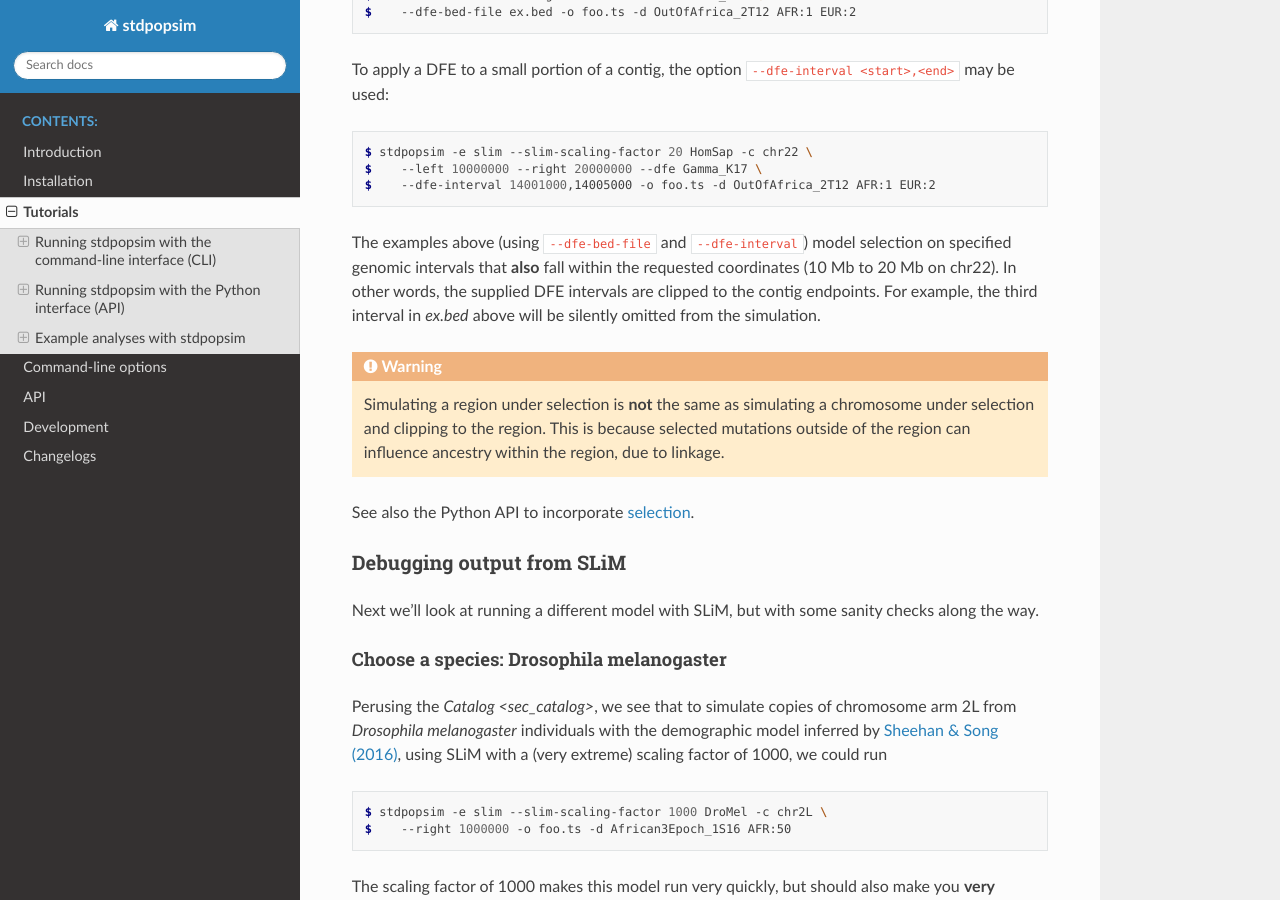
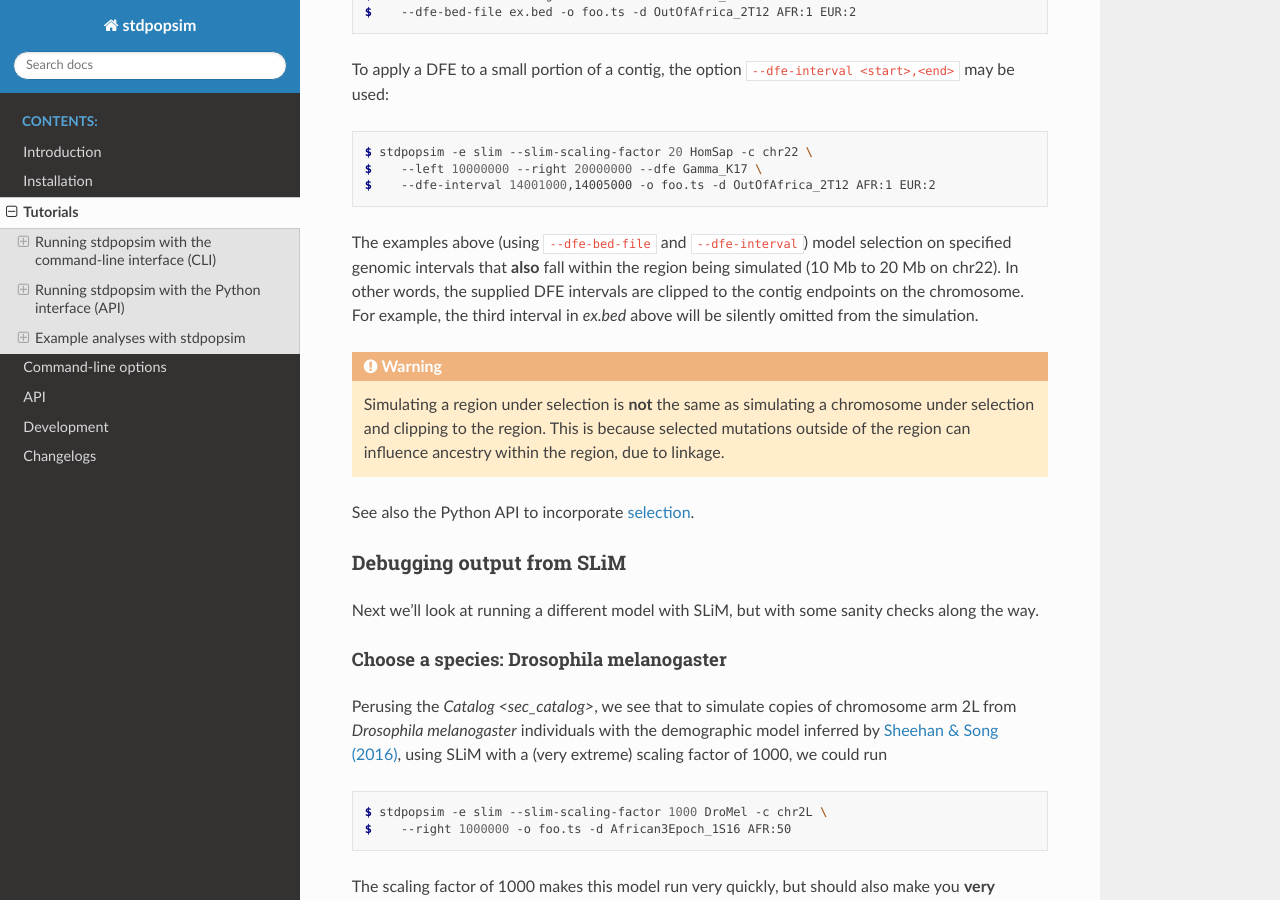
Before and after one commit to popsim-consortium/stdpopsim, a Sphinx documentation site: the page built from docs/tutorial.rst, in a window 1280 px wide and 900 px high, scrolled down 6142 px. Built offline with Sphinx 7.4.7 and the Read the Docs theme 2.0.0, drawn with Linux system fonts in a browser that asks for light colours; pages that are not in the unit, such as notebooks, are missing from menus; some of the changed text lies outside the part shown.

Commit message:
Interpretation of sweep figure

```diff
--- a/docs/tutorial.rst
+++ b/docs/tutorial.rst
@@ -345,9 +345,9 @@
 
 The examples above (using ``--dfe-bed-file`` and ``--dfe-interval``)
 model selection on specified genomic intervals that **also** fall within
-the requested coordinates (10 Mb to 20 Mb on chr22). In other words, the supplied DFE
-intervals are clipped to the contig endpoints. For example, the third interval in
-`ex.bed` above will be silently omitted from the simulation.
+the region being simulated (10 Mb to 20 Mb on chr22). In other words, the supplied DFE
+intervals are clipped to the contig endpoints on the chromosome.
+For example, the third interval in `ex.bed` above will be silently omitted from the simulation.
 
 .. warning::
 
@@ -1382,6 +1382,10 @@
 
 |
 
+We can see that diversity is substantially reduced around the beneficial
+mutation (vertical dashed line), relative to what would be expected under
+neutrality.
+
 .. _sec_tute_analyses:
 
 *******************************
```
